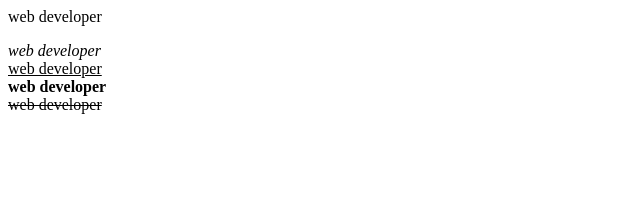
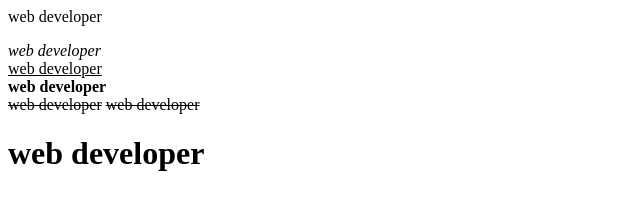
Before and after one commit to sajidkrim/html-tag, a plain HTML site: page index.html in a window 1280 px wide. Shown: the whole page, without its empty margins (0-640 px from the left). Drawn offline with Linux system fonts and the light colour scheme.

Commit message:
adding h1 tag

```diff
--- a/index.html
+++ b/index.html
@@ -8,6 +8,8 @@
     <u>web developer</u><br>
     <b>web developer</b><br>
     <strike>web developer</strike>
+    <del>web developer</del>
+    <h1>web developer</h1>
 
 
 </html>
```
